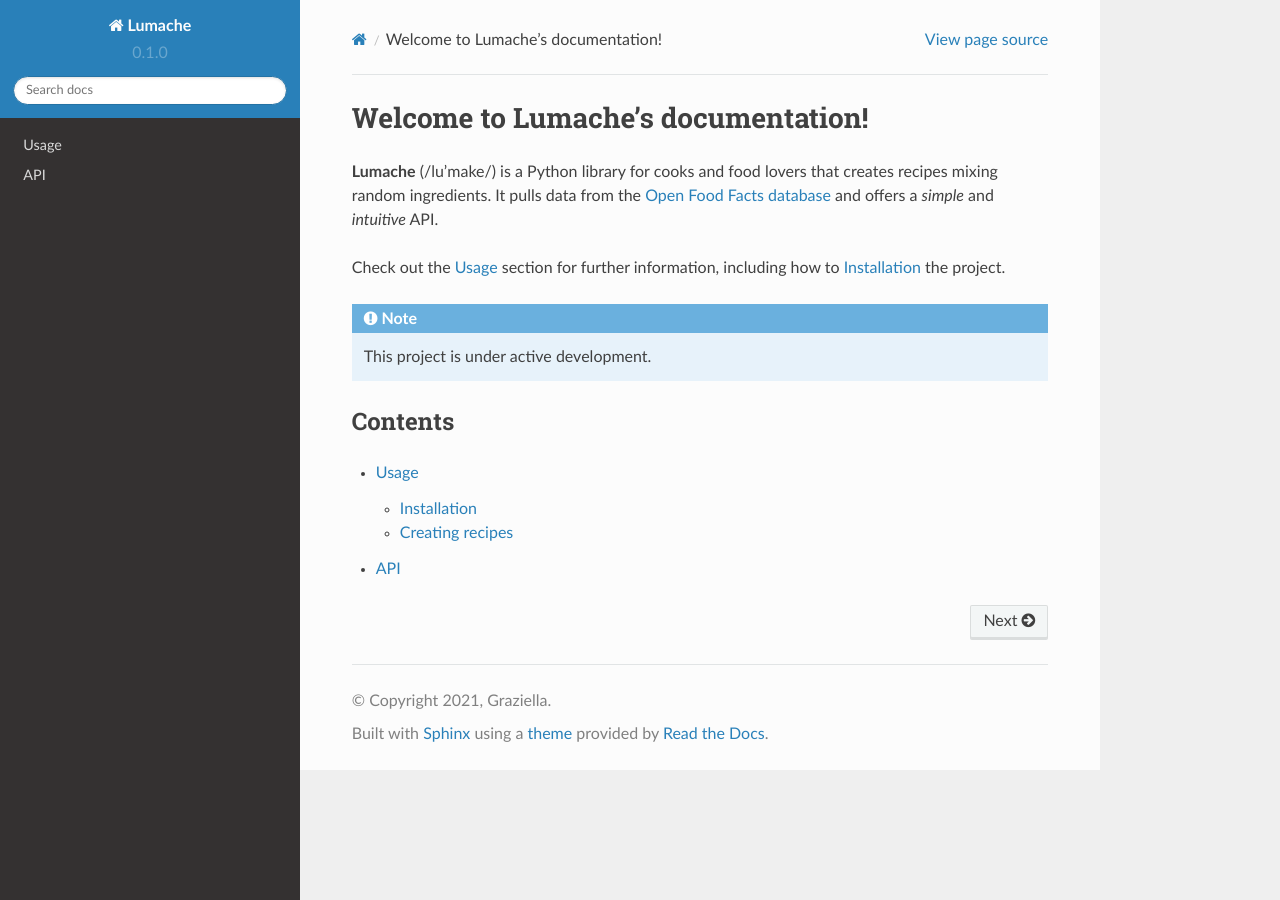
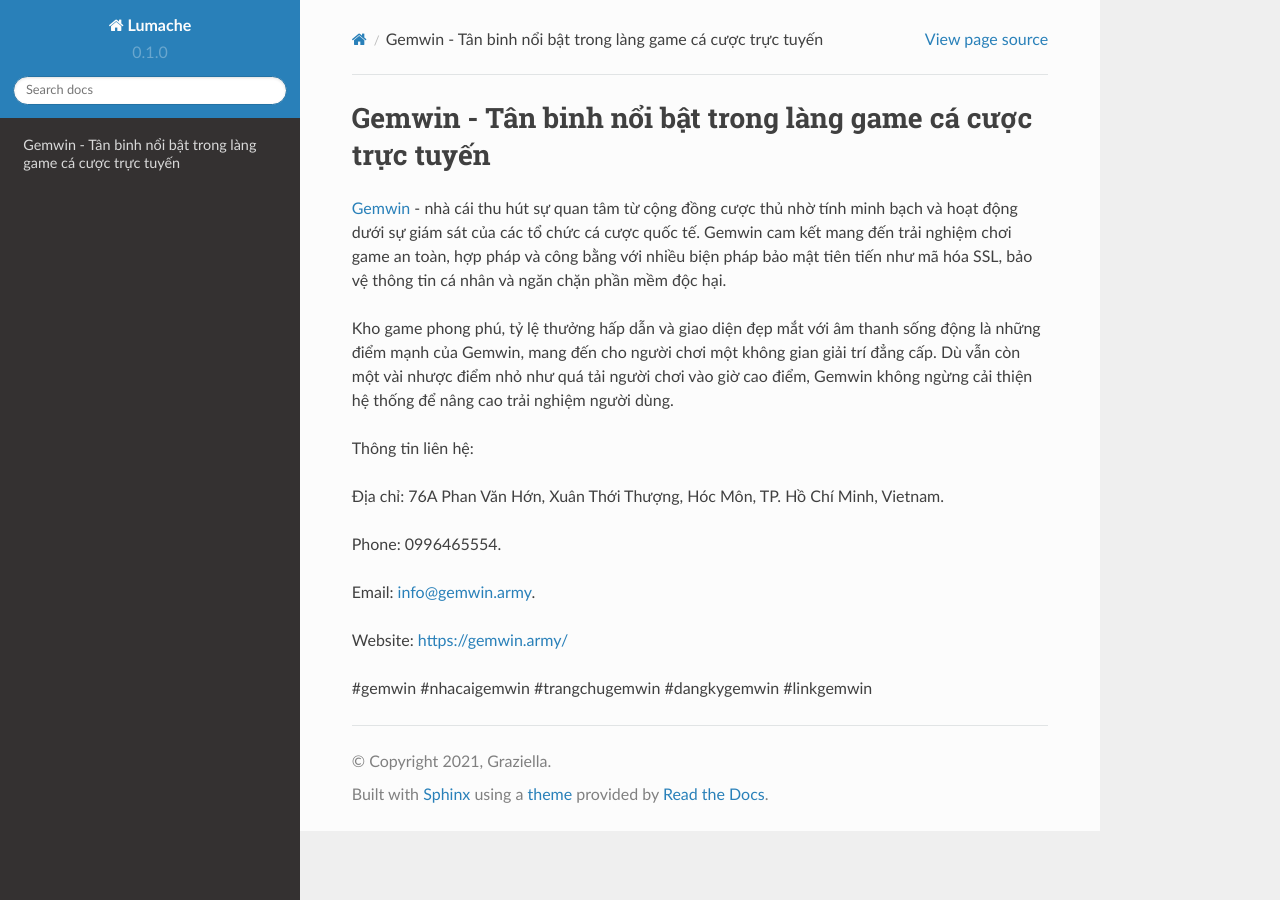
Before and after one commit to luongchanvien962/gemwinarmy, a Sphinx documentation site: the page built from docs/source/index.rst, in a window 1280 px wide. Built offline with Sphinx 7.4.7 and the Read the Docs theme 2.0.0, drawn with Linux system fonts in a browser that asks for light colours.

Commit message:
Update index.rst

```diff
--- a/docs/source/index.rst
+++ b/docs/source/index.rst
@@ -1,22 +1,18 @@
-Welcome to Lumache's documentation!
+Gemwin - Tân binh nổi bật trong làng game cá cược trực tuyến
 ===================================
 
-**Lumache** (/lu'make/) is a Python library for cooks and food lovers
-that creates recipes mixing random ingredients.
-It pulls data from the `Open Food Facts database <https://world.openfoodfacts.org/>`_
-and offers a *simple* and *intuitive* API.
+`Gemwin <https://gemwin.army/>`_ - nhà cái thu hút sự quan tâm từ cộng đồng cược thủ nhờ tính minh bạch và hoạt động dưới sự giám sát của các tổ chức cá cược quốc tế. Gemwin cam kết mang đến trải nghiệm chơi game an toàn, hợp pháp và công bằng với nhiều biện pháp bảo mật tiên tiến như mã hóa SSL, bảo vệ thông tin cá nhân và ngăn chặn phần mềm độc hại.
 
-Check out the :doc:`usage` section for further information, including
-how to :ref:`installation` the project.
+Kho game phong phú, tỷ lệ thưởng hấp dẫn và giao diện đẹp mắt với âm thanh sống động là những điểm mạnh của Gemwin, mang đến cho người chơi một không gian giải trí đẳng cấp. Dù vẫn còn một vài nhược điểm nhỏ như quá tải người chơi vào giờ cao điểm, Gemwin không ngừng cải thiện hệ thống để nâng cao trải nghiệm người dùng.
 
-.. note::
+Thông tin liên hệ:
 
-   This project is under active development.
+Địa chỉ: 76A Phan Văn Hớn, Xuân Thới Thượng, Hóc Môn, TP. Hồ Chí Minh, Vietnam.
 
-Contents
---------
+Phone: 0996465554.
 
-.. toctree::
+Email: info@gemwin.army.
 
-   usage
-   api
+Website: https://gemwin.army/
+
+#gemwin #nhacaigemwin #trangchugemwin #dangkygemwin #linkgemwin
```
